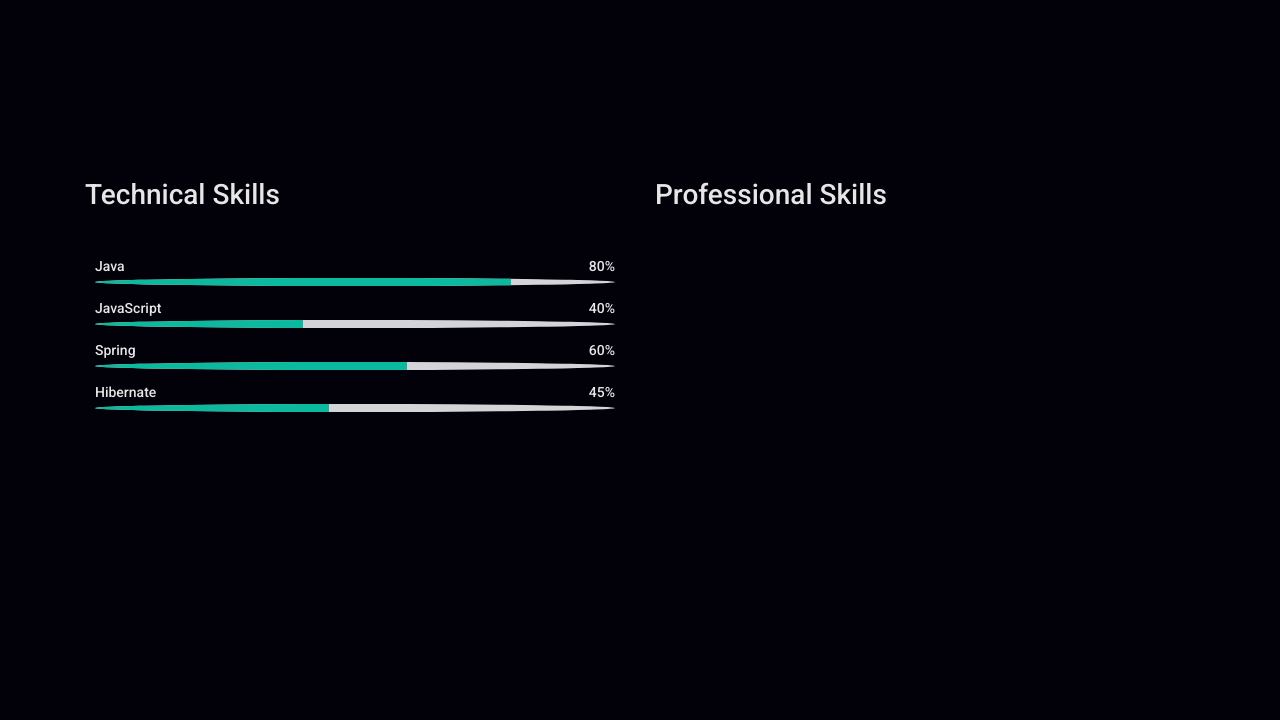
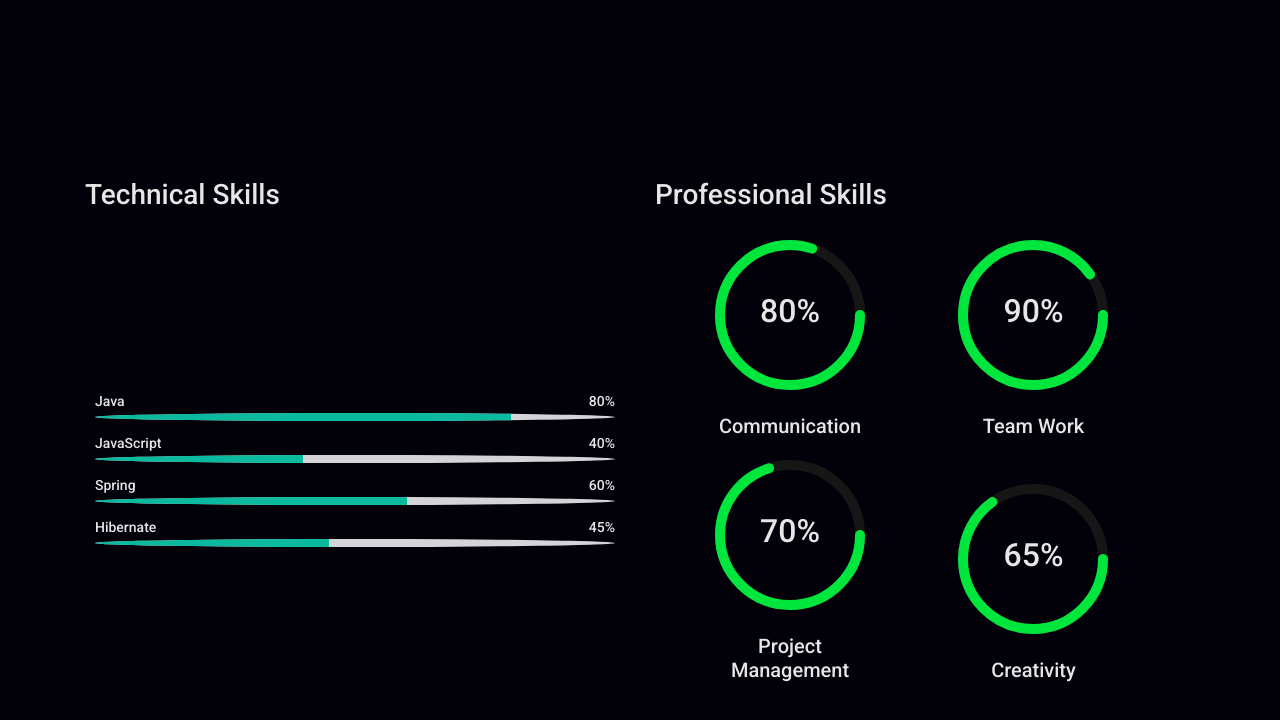
Before and after one commit to zinkolix/OlixStudios, a plain HTML site: page index.html in a window 1280 px wide. Shown: the part 1814-2534 px from the top of the page. Before the commit the page ends 2296 px from the top, so only its background shows below. Drawn offline with nearby package versions, Linux system fonts and the light colour scheme; a web font is replaced by a local one.

Commit message:
professional skills

```diff
--- a/css/styles.css
+++ b/css/styles.css
@@ -156,6 +156,14 @@ p {
 /*
 Technical skills
  */
+
+ .tech-skills{
+  align-items: center;
+  align-content: center;
+  margin-top: 25%;
+
+ }
+
 .info {
   color: white;
   position: relative;
@@ -178,3 +186,76 @@ Technical skills
   height: 8px;
   border-radius: 50%;;
 }
+
+/* Professional Skills */
+svg {
+  position: relative;
+  z-index: 1000;
+}
+
+svg circle {
+  width: 100%;
+  height: 100%;
+  fill: none;
+  stroke: #191919;
+  stroke-width: 10;
+  stroke-linecap: round;
+  transform: translate(5px, 5px);
+
+}
+
+svg circle:nth-child(2) {
+  stroke-dasharray: 440;
+  stroke-dashoffset: 440;
+}
+
+.os-professional-skills:nth-child(1) svg circle:nth-child(2) {
+  stroke-dashoffset: calc(440 - (440 * 80)/100);
+  stroke: #00ff43;
+}
+
+.os-professional-skills:nth-child(2) svg circle:nth-child(2) {
+  stroke-dashoffset: calc(440 - (440 * 90)/100);
+  stroke: #00ff43;
+}
+
+.os-professional-skills:nth-child(3) svg circle:nth-child(2) {
+  stroke-dashoffset: calc(440 - (440 * 70)/100);
+  stroke: #00ff43;
+}
+
+.os-professional-skills:nth-child(4) svg circle:nth-child(2) {
+  stroke-dashoffset: calc(440 - (440 * 65)/100);
+  stroke: #00ff43;
+}
+
+.percent {
+  width: 150px;
+  height: 150px;
+  position: relative;
+  border-radius: 50%;
+  margin: 20px;
+}
+
+.number {
+  position: absolute;
+  top: 50%;
+  left: 50%;
+  padding: 0px;
+  margin: 0px;
+  transform: translate(-50%, -50%);
+  color: rgb(85, 85, 85);
+}
+
+.os-skill-name{
+  text-align: center;
+  color: white;
+}
+
+.os-professional-skills {
+  display: inline-block;
+  margin: 0 auto;
+  float: none;
+  width: 48%;
+  margin-bottom: 30px;
+}
--- a/index.html
+++ b/index.html
@@ -291,7 +291,7 @@
                 <div class="col-sm-12 col-md-6">
                     <h3>Technical Skills</h3>
                     <br>
-
+                    <div class="tech-skills">
                         <div class="tech-skills-list">
                             <div class="info">
                                 <div class="float_left">Java</div>
@@ -333,9 +333,76 @@
                             </div>
                         </div>
                     </div>
+                </div>
 
                 <div class="col-sm-12 col-md-6">
                     <h3>Professional Skills </h3>
+                    <ul class="prof-skills">
+                        <li class="os-professional-skills" style="list-style-type: none;">
+                            <div class="percent">
+                                <svg>
+                                    <circle cx="70" cy="70" r="70"></circle>
+                                    <circle cx="70" cy="70" r="70"></circle>
+                                </svg>
+                                <div class=number>
+                                    <h2>
+                                        80<span>%</span></h2>
+                                </div>
+                                <br>
+                                <div class="os-skill-name">
+                                    <h5>Communication</h5>
+                                </div>
+                            </div>
+                        </li>
+                        <li class="os-professional-skills" style="list-style-type: none;">
+                            <div class="percent">
+                                <svg>
+                                    <circle cx="70" cy="70" r="70"></circle>
+                                    <circle cx="70" cy="70" r="70"></circle>
+                                </svg>
+                                <div class=number>
+                                    <h2>
+                                        90<span>%</span></h2>
+                                </div>
+                                <br>
+                                <div class="os-skill-name">
+                                    <h5>Team Work</h5>
+                                </div>
+                            </div>
+                        </li>
+                        <li class="os-professional-skills" style="list-style-type: none;">
+                            <div class="percent">
+                                <svg>
+                                    <circle cx="70" cy="70" r="70"></circle>
+                                    <circle cx="70" cy="70" r="70"></circle>
+                                </svg>
+                                <div class=number>
+                                    <h2>
+                                        70<span>%</span></h2>
+                                </div>
+                                <br>
+                                <div class="os-skill-name">
+                                    <h5>Project Management</h5>
+                                </div>
+                            </div>
+                        </li>
+                        <li class="os-professional-skills" style="list-style-type: none;">
+                            <div class="percent">
+                                <svg>
+                                    <circle cx="70" cy="70" r="70"></circle>
+                                    <circle cx="70" cy="70" r="70"></circle>
+                                </svg>
+                                <div class=number>
+                                    <h2>
+                                        65<span>%</span></h2>
+                                </div>
+                                <br>
+                                <div class="os-skill-name">
+                                    <h5>Creativity</h5>
+                                </div>
+                            </div>
+                        </li>
+                    </ul>
                 </div>
 
             </div>
```
Also changed, not shown: navb.html (+70 -20 lines), 1 other file. Lines whose indentation alone changed are shown as unchanged.
